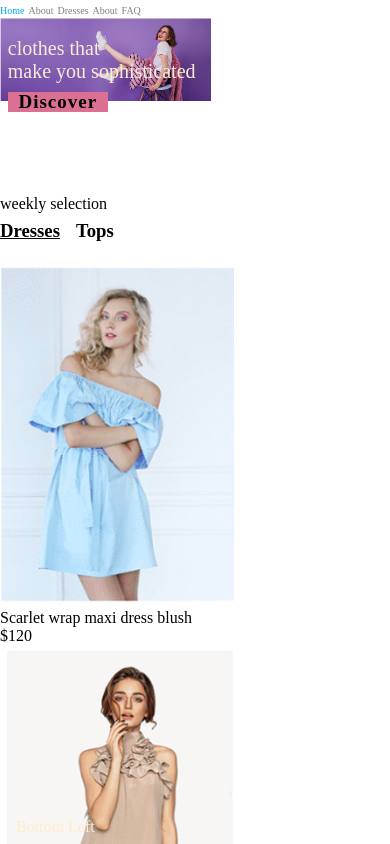
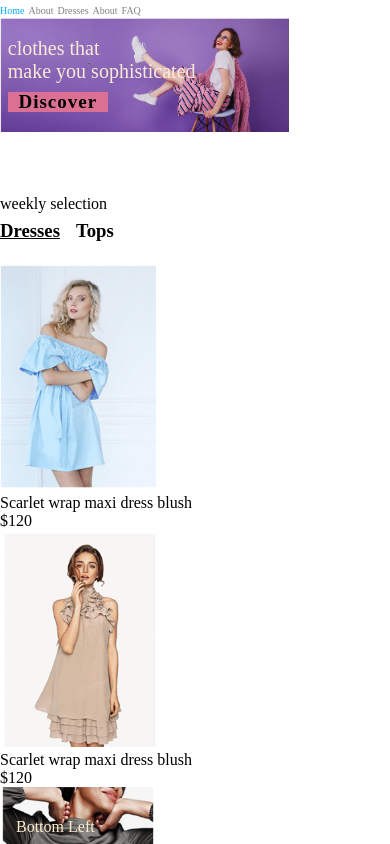
Before and after one commit to rita-khaseyi/clothes-website, a plain HTML site: page index.html in a window 390 px wide. Shown: the top 844 px of the page. Drawn offline with nearby package versions, Linux system fonts and the light colour scheme.

Commit message:
first commit

```diff
--- a/media.css
+++ b/media.css
@@ -36,8 +36,9 @@ header{
     }
     .firstbox{
         background-image: url(/images/Screenshot\ from\ 2023-05-02\ 18-35-02\ \(1\)_cleanup.png);
-        width: 50%;
-        height: 20%;
+        width: 70%;
+
+
         background-repeat: no-repeat;
         background-size: contain;
     }
@@ -251,12 +252,12 @@ header{
     font-size: 10px;
  }
  .last{
-    width: 100%;
+    width: 80%;
 
 
  }
  .images img{
-    width: 60%;
+    width: 40%;
  }
 
 }
```
